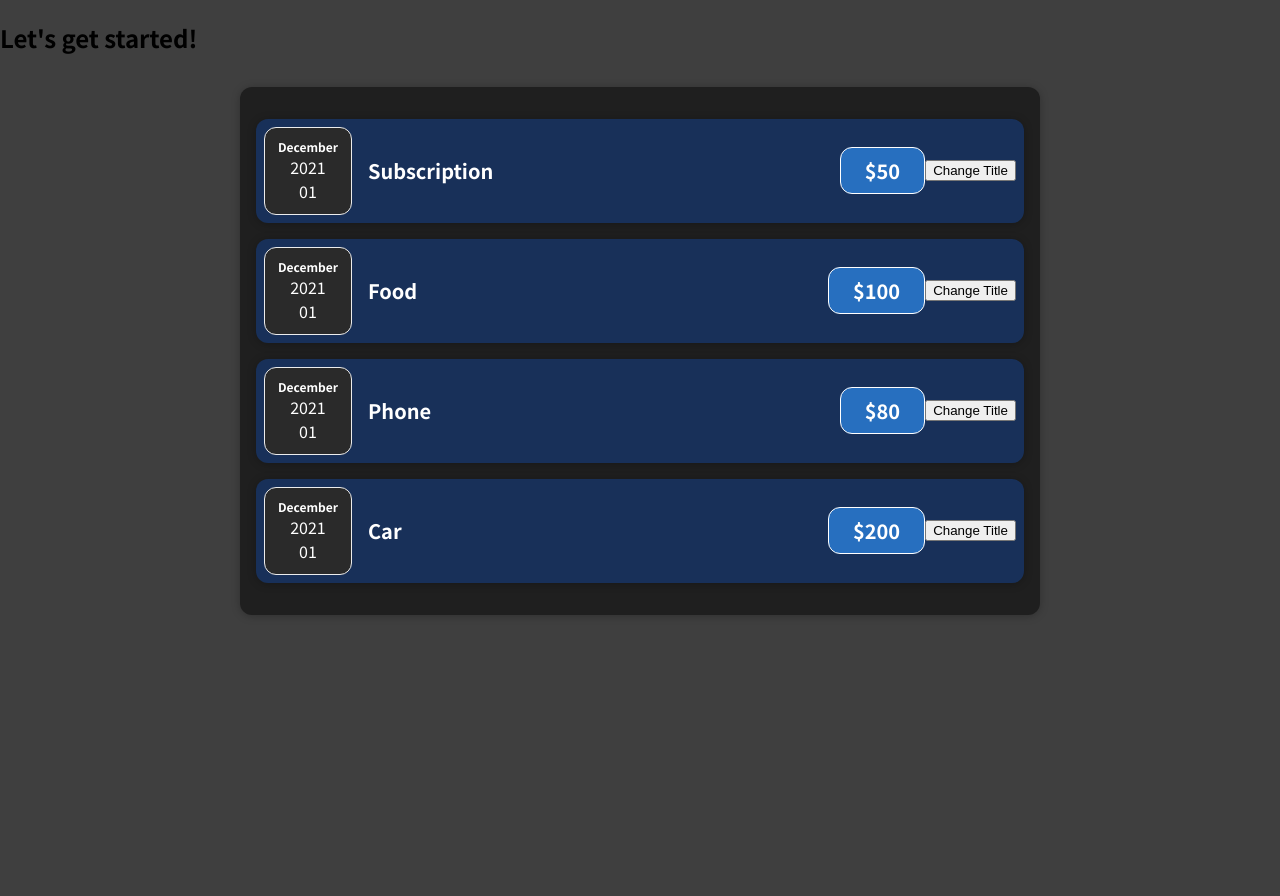
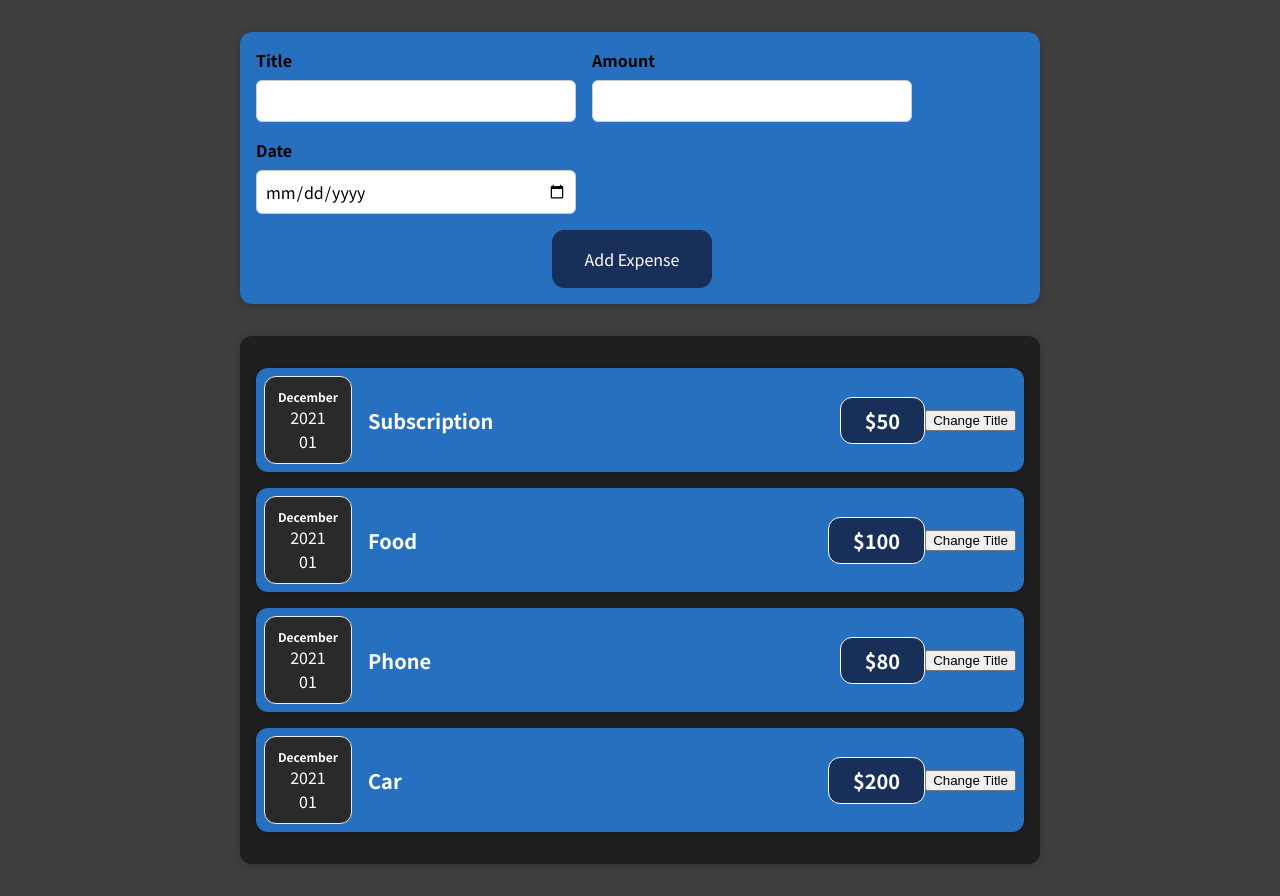
Before and after one commit to fahdHussain/react-budget-app, a React (Create React App) app: page / in a window 1280 px wide. Before the commit the page ends 800 px from the top, so only its background shows below. Built offline with nearby package versions, Linux system fonts and the light colour scheme.

Commit message:
Created form for user input

```diff
--- a/src/App.js
+++ b/src/App.js
@@ -1,5 +1,6 @@
 import ExpenseItem from "./components/Expenses/ExpenseItem";
 import Expenses from "./components/Expenses/Expenses";
+import NewExpense from "./components/NewExpense/NewExpense";
 
 function App() {
   const expenses = [
@@ -11,7 +12,7 @@
 
   return (
     <div>
-      <h2>Let's get started!</h2>
+      <NewExpense />
       <Expenses items={expenses}/>
     </div>
   );
--- a/src/components/Expenses/ExpenseItem.css
+++ b/src/components/Expenses/ExpenseItem.css
@@ -4,7 +4,7 @@
   align-items: center;
   padding: 0.5rem;
   margin: 1rem 0;
-  background-color: #183059;
+  background-color:#276FBF ;
 }
 
 .expense-item__description {
@@ -28,7 +28,7 @@
   font-size: 1rem;
   font-weight: bold;
   color: white;
-  background-color: #276FBF;
+  background-color: #183059;
   border: 1px solid white;
   padding: 0.5rem;
   border-radius: 12px;
--- /dev/null
+++ b/src/components/NewExpense/ExpenseForm.css
@@ -0,0 +1,26 @@
+.new-expense__controls {
+  display: flex;
+  flex-wrap: wrap;
+  gap: 1rem;
+  margin-bottom: 1rem;
+  text-align: left;
+}
+
+.new-expense__control label {
+  font-weight: bold;
+  margin-bottom: 0.5rem;
+  display: block;
+}
+
+.new-expense__control input {
+  font: inherit;
+  padding: 0.5rem;
+  border-radius: 6px;
+  border: 1px solid #ccc;
+  width: 20rem;
+  max-width: 100%;
+}
+
+.new-expense__actions {
+  text-align: right;
+}
--- /dev/null
+++ b/src/components/NewExpense/ExpenseForm.js
@@ -0,0 +1,32 @@
+import "./ExpenseForm.css";
+
+const ExpenseForm = () => {
+
+    const titleChangeHandler = (event) => {
+        console.log(event);
+    };
+
+    return (
+      <form>
+        <div className="new-expense__controls">
+          <div className="new-expense__control">
+            <label>Title</label>
+            <input type="text" onChange={titleChangeHandler} />
+          </div>
+          <div className="new-expense__control">
+            <label>Amount</label>
+            <input type="number" />
+          </div>
+          <div className="new-expense__control">
+            <label>Date</label>
+            <input type="date" min="2020-01-01" max="2023-12-31" />
+          </div>
+        </div>
+        <div classname="new-expense__actions">
+          <button type="submit">Add Expense</button>
+        </div>
+      </form>
+    );
+};
+
+export default ExpenseForm;
--- /dev/null
+++ b/src/components/NewExpense/NewExpense.css
@@ -0,0 +1,38 @@
+.new-expense {
+  background-color: #276FBF;
+  padding: 1rem;
+  margin: 2rem auto;
+  width: 50rem;
+  max-width: 95%;
+  border-radius: 12px;
+  text-align: center;
+  box-shadow: 0 1px 8px rgba(0, 0, 0, 0.25);
+}
+
+.new-expense button {
+  font: inherit;
+  cursor: pointer;
+  padding: 1rem 2rem;
+  border: 1px solid #183059;
+  background-color: #183059;
+  color: white;
+  border-radius: 12px;
+  margin-right: 1rem;
+}
+
+.new-expense button:hover,
+.new-expense button:active {
+  background-color: #122442;
+  border-color:  #122442;
+}
+
+.new-expense button.alternative {
+  color: #020131;
+  border-color: transparent;
+  background-color: transparent;
+}
+
+.new-expense button.alternative:hover,
+.new-expense button.alternative:active {
+  background-color: #276FBF;
+}
--- /dev/null
+++ b/src/components/NewExpense/NewExpense.js
@@ -0,0 +1,13 @@
+import React from 'react';
+import ExpenseForm from "./ExpenseForm";
+import './NewExpense.css'
+
+const NewExpense = () => {
+    return(
+        <div className="new-expense">
+            <ExpenseForm />
+        </div>
+    )
+};
+
+export default NewExpense;
```
